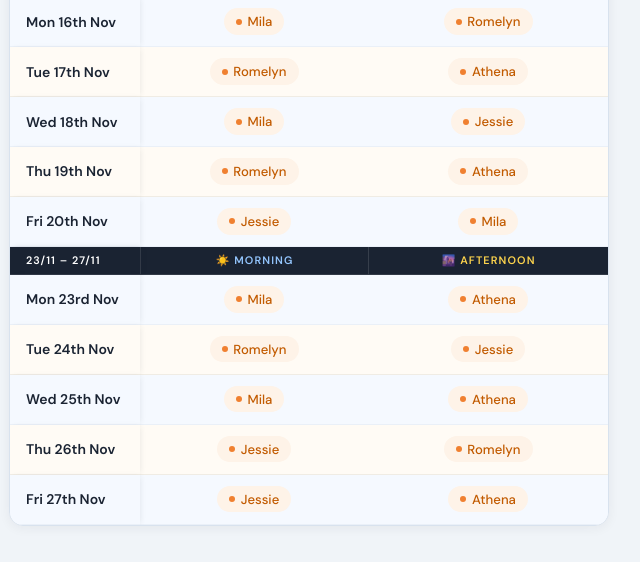
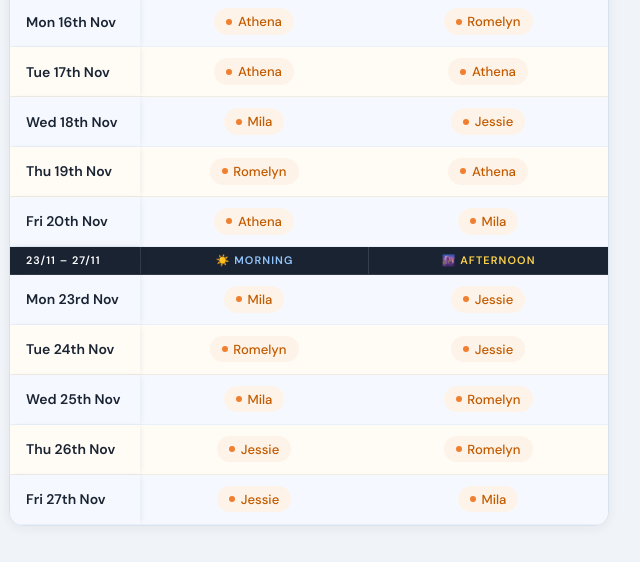
Before and after one commit to andrewengland17-maker/caribbean-bus-rota, a plain HTML site: page index.html in a window 1280 px wide. Shown: the part 348-910 px from the top of the page, 331-971 px from the left. Drawn offline with Linux system fonts and the light colour scheme.

Commit message:
Update index.html

```diff
--- a/index.html
+++ b/index.html
@@ -1101,7 +1101,14 @@
   // Example: '2026-09-15': { am: 'jessie', pm: 'mila' },
   const OVERRIDES = {
     '2026-08-24': { am: 'mila',    pm: 'jessie'  },
-    '2026-08-25': { am: 'romelyn', pm: 'athena'  },
+    '2026-08-25': { am: 'romelyn', pm:  'athena'  },
+    '2026-11-16': { am: 'athena',    pm: 'romelyn'  },
+    '2026-11-17': { am: 'athena',    pm: 'athena'  },
+    '2026-11-20': { am: 'athena',    pm: 'mila'  },
+    '2026-11-23': { am: 'mila',    pm: 'jessie'  },
+    '2026-11-25': { am: 'mila',    pm: 'romelyn'  },
+    '2026-11-27': { am: 'jessie',    pm: 'mila'  },
+    '2026-12-01': { am: 'romelyn',    pm: 'mila'  },
   };
 
   // ── Schedule data ──────────────────────────────────────────────
```
